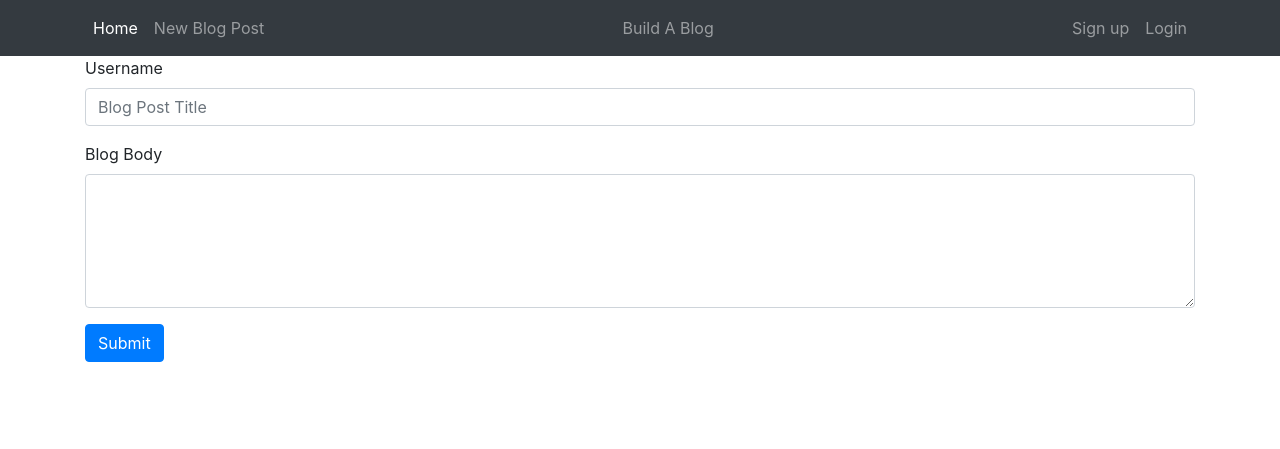
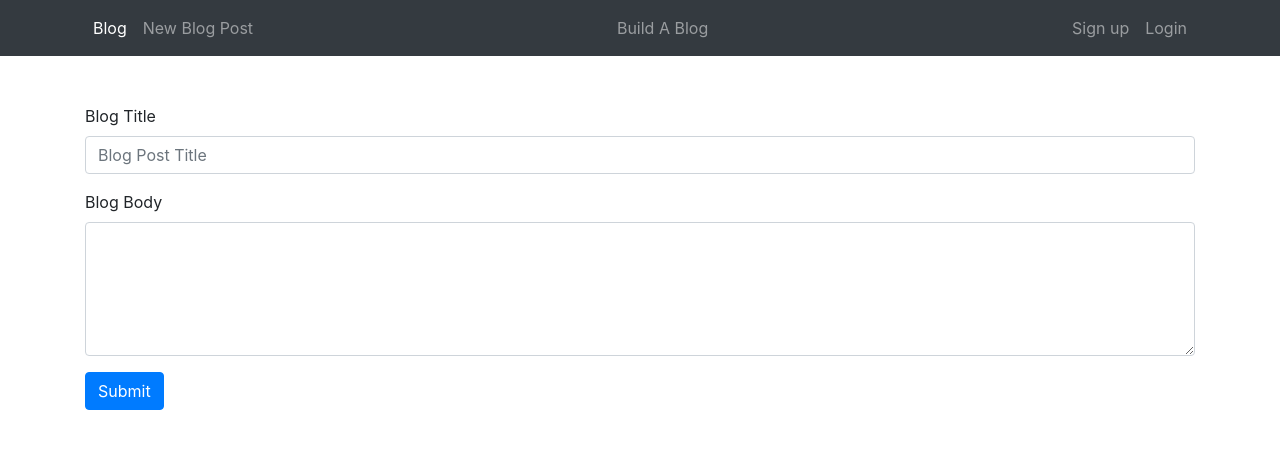
Before and after one commit to sythe7448/blogz, a Flask app: page /newpost in a window 1280 px wide. Shown: the top 449 px of the page. Run offline with Flask 2, Linux system fonts and the light colour scheme; some libraries are stand-ins or nearby versions.

Commit message:
blog links and submitting working

```diff
--- a/main.py
+++ b/main.py
@@ -3,36 +3,62 @@ from flask_sqlalchemy import SQLAlchemy
 
 app = Flask(__name__)
 app.config['DEBUG'] = True
-app.config['SQLALCHEMY_DATABASE_URI'] = 'mysql+pymysql://build-a-blog:blogs@localhost:8889/blogs'
+app.config['SQLALCHEMY_DATABASE_URI'] = 'mysql+pymysql://build-a-blog:blogs@localhost:3307/build-a-blog'
 app.config['SQLALCHEMY_ECHO'] = True
 db = SQLAlchemy(app)
 
+class Blogs(db.Model):
+    id = db.Column(db.Integer, primary_key=True)
+    title = db.Column(db.String(40))
+    body = db.Column(db.Text)
+
+    def __init__(self, title, body):
+        self.title = title
+        self.body = body
+
+@app.route('/blog', methods=['GET'])
+def blog():
+    post_id = request.args.get('id')
+
+    if post_id:
+        post = Blogs.query.get(post_id)
+        return render_template('post.html', post=post)
+    else:
+        blogs = Blogs.query.all()
+
+        return render_template('blog.html', blogs=blogs)
+
+@app.route('/', methods=['GET'])
+def index():
+
+    blogs = Blogs.query.all()
 
 
-@app.route('/')
-def blog():
-    return render_template('blog.html')
+    return render_template('blog.html', blogs=blogs)
 
 @app.route('/login')
 def login():
     return render_template('login.html')
 
+
 @app.route('/signup')
 def signup():
     return render_template('signup.html')
 
-@app.route('/newpost')
+
+@app.route('/newpost', methods=['POST', 'GET'])
 def newpost():
+
+    if request.method == 'POST':
+        blog_title = request.form['title']
+        blog_body = request.form['blogBody']
+        new_blog = Blogs(blog_title, blog_body)
+        db.session.add(new_blog)
+        db.session.commit()
+        post_id = new_blog.id
+        return redirect('/blog?id=' + str(post_id))
+
     return render_template('newpost.html')
-
-class Blog():
-    id = db.Column(db.Integer, primary_key=True)
-    title = db.Column(db.String(50))
-    body = db.Column(db.Text)
-
-    def __init__(self, title, body, datetime):
-        self.title = title
-        self.body = body
 
 
 if __name__ == '__main__':
--- a/templates/base.html
+++ b/templates/base.html
@@ -12,6 +12,6 @@
 </head>
 <body>
     <div id="header">{% include "header.html" %}</div>
-    <div id="content" class="container">{% block content %}{% endblock %}</div>
+    <div id="content" class="container pt-5">{% block content %}{% endblock %}</div>
 </body>
 </html>
--- a/templates/header.html
+++ b/templates/header.html
@@ -2,7 +2,7 @@
     <div class="container">
         <ul class="nav navbar-nav">
             <li class="nav-item active">
-                <a class="nav-link" href="/">Home</a>
+                <a class="nav-link" href="/blog">Blog</a>
             </li>
             <li class="nav-item">
                 <a class="nav-link" href="/newpost">New Blog Post</a>
--- a/templates/newpost.html
+++ b/templates/newpost.html
@@ -1,14 +1,14 @@
 {% extends 'base.html' %}
 {% block title %}New Blog Post{% endblock %}
 {% block content %}
-<form>
+<form method="POST">
     <div class="form-group">
-        <label for="title">Username</label>
-        <input type="text" class="form-control" id="title" placeholder="Blog Post Title">
+        <label for="title">Blog Title</label>
+        <input type="text" class="form-control" id="title" name="title" placeholder="Blog Post Title">
     </div>
     <div class="form-group">
         <label for="blogBody">Blog Body</label>
-        <textarea class="form-control" id="blogBody" rows="5"></textarea>
+        <textarea class="form-control" id="blogBody" name="blogBody" rows="5"></textarea>
     </div>
     <input class="btn btn-primary" type="submit" value="Submit">
 </form>
--- /dev/null
+++ b/templates/post.html
@@ -0,0 +1,6 @@
+{% extends 'base.html' %}
+{% block title %}Blog Post{% endblock %}
+{% block content %}
+    <h1>{{post.title}}</h1>
+    <p>{{ post.body }}</p>
+{% endblock %}
```
Also changed, not shown: templates/blog.html (+13 -0 lines), 1 other file.
